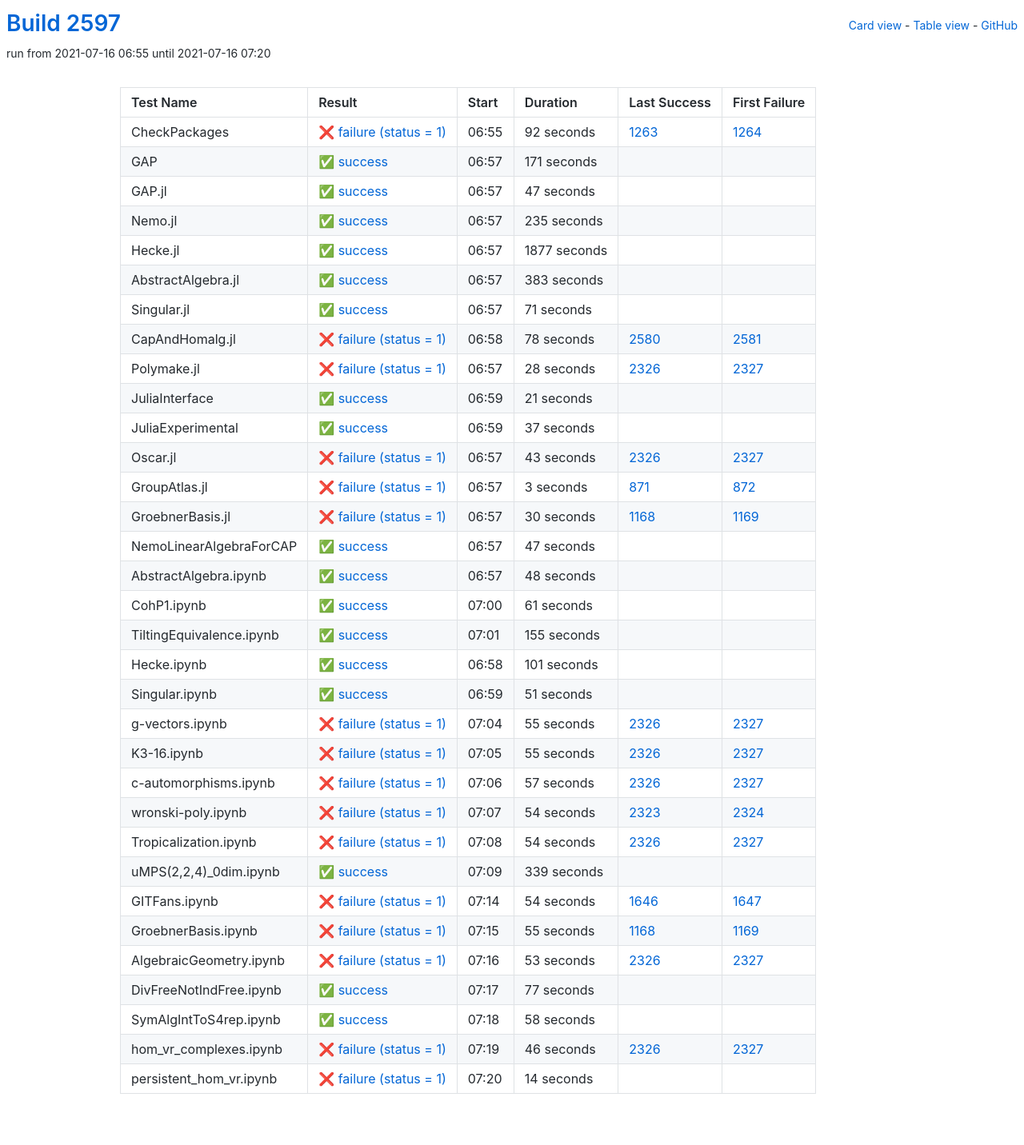
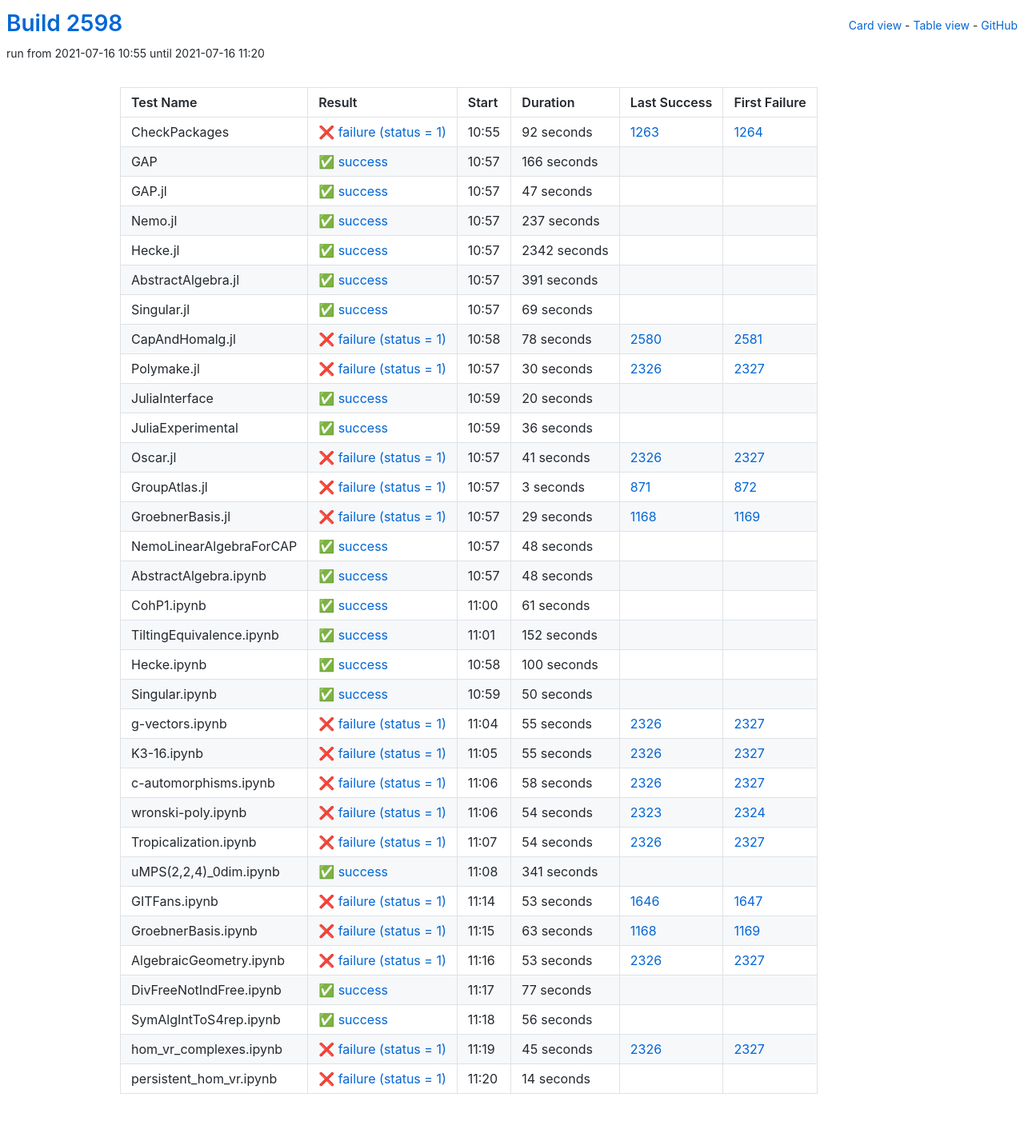
Before and after one commit to oscar-system/oscar-ci-status-stable, a Jekyll site: the page built from table.html, in a window 1280 px wide. Shown: the whole page at 80% size. Built offline with Jekyll 4.4.1, drawn with Linux system fonts in a browser that asks for light colours.

Commit message:
Build #2598

```diff
--- a/_data/ci.yml
+++ b/_data/ci.yml
@@ -1,6 +1,6 @@
 ---
-build: 2597
-build_url: https://oscarci.mathematik.uni-kl.de/job/oscar-stable/2597/
+build: 2598
+build_url: https://oscarci.mathematik.uni-kl.de/job/oscar-stable/2598/
 job: oscar-stable
 organization: oscar-system
 repo: oscar-ci-status-stable
@@ -8,8 +8,8 @@ repourl: https://github.com/oscar-system/oscar-ci-status-stable
 tests:
 - name: CheckPackages
   id: checkpackages
-  log: https://oscarci.mathematik.uni-kl.de/job/oscar-stable/2597/artifact/logs/build-2597/CheckPackages.log
-  start: 2021-07-16 06:55
+  log: https://oscarci.mathematik.uni-kl.de/job/oscar-stable/2598/artifact/logs/build-2598/CheckPackages.log
+  start: 2021-07-16 10:55
   success: false
   exitcode: 1
   status: failure
@@ -20,20 +20,20 @@ tests:
   first_failure_url: https://oscarci.mathematik.uni-kl.de/job/oscar-stable/1264/
 - name: GAP
   id: gap
-  log: https://oscarci.mathematik.uni-kl.de/job/oscar-stable/2597/artifact/logs/build-2597/GAP.log
-  start: 2021-07-16 06:57
+  log: https://oscarci.mathematik.uni-kl.de/job/oscar-stable/2598/artifact/logs/build-2598/GAP.log
+  start: 2021-07-16 10:57
   success: true
   exitcode: 0
   status: success
-  duration: 171
+  duration: 166
   last_success: false
   last_success_url:
   first_failure: false
   first_failure_url:
 - name: GAP.jl
   id: gap-jl
-  log: https://oscarci.mathematik.uni-kl.de/job/oscar-stable/2597/artifact/logs/build-2597/GAP.jl.log
-  start: 2021-07-16 06:57
+  log: https://oscarci.mathematik.uni-kl.de/job/oscar-stable/2598/artifact/logs/build-2598/GAP.jl.log
+  start: 2021-07-16 10:57
   success: true
   exitcode: 0
   status: success
@@ -44,56 +44,56 @@ tests:
   first_failure_url:
 - name: Nemo.jl
   id: nemo-jl
-  log: https://oscarci.mathematik.uni-kl.de/job/oscar-stable/2597/artifact/logs/build-2597/Nemo.jl.log
-  start: 2021-07-16 06:57
+  log: https://oscarci.mathematik.uni-kl.de/job/oscar-stable/2598/artifact/logs/build-2598/Nemo.jl.log
+  start: 2021-07-16 10:57
   success: true
   exitcode: 0
   status: success
-  duration: 235
+  duration: 237
   last_success: false
   last_success_url:
   first_failure: false
   first_failure_url:
 - name: Hecke.jl
   id: hecke-jl
-  log: https://oscarci.mathematik.uni-kl.de/job/oscar-stable/2597/artifact/logs/build-2597/Hecke.jl.log
-  start: 2021-07-16 06:57
+  log: https://oscarci.mathematik.uni-kl.de/job/oscar-stable/2598/artifact/logs/build-2598/Hecke.jl.log
+  start: 2021-07-16 10:57
   success: true
   exitcode: 0
   status: success
-  duration: 1877
+  duration: 2342
   last_success: false
   last_success_url:
   first_failure: false
   first_failure_url:
 - name: AbstractAlgebra.jl
   id: abstractalgebra-jl
-  log: https://oscarci.mathematik.uni-kl.de/job/oscar-stable/2597/artifact/logs/build-2597/AbstractAlgebra.jl.log
-  start: 2021-07-16 06:57
+  log: https://oscarci.mathematik.uni-kl.de/job/oscar-stable/2598/artifact/logs/build-2598/AbstractAlgebra.jl.log
+  start: 2021-07-16 10:57
   success: true
   exitcode: 0
   status: success
-  duration: 383
+  duration: 391
   last_success: false
   last_success_url:
   first_failure: false
   first_failure_url:
 - name: Singular.jl
   id: singular-jl
-  log: https://oscarci.mathematik.uni-kl.de/job/oscar-stable/2597/artifact/logs/build-2597/Singular.jl.log
-  start: 2021-07-16 06:57
+  log: https://oscarci.mathematik.uni-kl.de/job/oscar-stable/2598/artifact/logs/build-2598/Singular.jl.log
+  start: 2021-07-16 10:57
   success: true
   exitcode: 0
   status: success
-  duration: 71
+  duration: 69
   last_success: false
   last_success_url:
   first_failure: false
   first_failure_url:
 - name: CapAndHomalg.jl
   id: capandhomalg-jl
-  log: https://oscarci.mathematik.uni-kl.de/job/oscar-stable/2597/artifact/logs/build-2597/CapAndHomalg.jl.log
-  start: 2021-07-16 06:58
+  log: https://oscarci.mathematik.uni-kl.de/job/oscar-stable/2598/artifact/logs/build-2598/CapAndHomalg.jl.log
+  start: 2021-07-16 10:58
   success: false
   exitcode: 1
   status: failure
@@ -104,56 +104,56 @@ tests:
   first_failure_url: https://oscarci.mathematik.uni-kl.de/job/oscar-stable/2581/
 - name: Polymake.jl
   id: polymake-jl
-  log: https://oscarci.mathematik.uni-kl.de/job/oscar-stable/2597/artifact/logs/build-2597/Polymake.jl.log
-  start: 2021-07-16 06:57
+  log: https://oscarci.mathematik.uni-kl.de/job/oscar-stable/2598/artifact/logs/build-2598/Polymake.jl.log
+  start: 2021-07-16 10:57
   success: false
   exitcode: 1
   status: failure
-  duration: 28
+  duration: 30
   last_success: 2326
   last_success_url: https://oscarci.mathematik.uni-kl.de/job/oscar-stable/2326/
   first_failure: 2327
   first_failure_url: https://oscarci.mathematik.uni-kl.de/job/oscar-stable/2327/
 - name: JuliaInterface
   id: juliainterface
-  log: https://oscarci.mathematik.uni-kl.de/job/oscar-stable/2597/artifact/logs/build-2597/JuliaInterface.log
-  start: 2021-07-16 06:59
+  log: https://oscarci.mathematik.uni-kl.de/job/oscar-stable/2598/artifact/logs/build-2598/JuliaInterface.log
+  start: 2021-07-16 10:59
   success: true
   exitcode: 0
   status: success
-  duration: 21
+  duration: 20
   last_success: false
   last_success_url:
   first_failure: false
   first_failure_url:
 - name: JuliaExperimental
   id: juliaexperimental
-  log: https://oscarci.mathematik.uni-kl.de/job/oscar-stable/2597/artifact/logs/build-2597/JuliaExperimental.log
-  start: 2021-07-16 06:59
+  log: https://oscarci.mathematik.uni-kl.de/job/oscar-stable/2598/artifact/logs/build-2598/JuliaExperimental.log
+  start: 2021-07-16 10:59
   success: true
   exitcode: 0
   status: success
-  duration: 37
+  duration: 36
   last_success: false
   last_success_url:
   first_failure: false
   first_failure_url:
 - name: Oscar.jl
   id: oscar-jl
-  log: https://oscarci.mathematik.uni-kl.de/job/oscar-stable/2597/artifact/logs/build-2597/Oscar.jl.log
-  start: 2021-07-16 06:57
+  log: https://oscarci.mathematik.uni-kl.de/job/oscar-stable/2598/artifact/logs/build-2598/Oscar.jl.log
+  start: 2021-07-16 10:57
   success: false
   exitcode: 1
   status: failure
-  duration: 43
+  duration: 41
   last_success: 2326
   last_success_url: https://oscarci.mathematik.uni-kl.de/job/oscar-stable/2326/
   first_failure: 2327
   first_failure_url: https://oscarci.mathematik.uni-kl.de/job/oscar-stable/2327/
 - name: GroupAtlas.jl
   id: groupatlas-jl
-  log: https://oscarci.mathematik.uni-kl.de/job/oscar-stable/2597/artifact/logs/build-2597/GroupAtlas.jl.log
-  start: 2021-07-16 06:57
+  log: https://oscarci.mathematik.uni-kl.de/job/oscar-stable/2598/artifact/logs/build-2598/GroupAtlas.jl.log
+  start: 2021-07-16 10:57
   success: false
   exitcode: 1
   status: failure
@@ -164,32 +164,32 @@ tests:
   first_failure_url: https://oscarci.mathematik.uni-kl.de/job/oscar-stable/872/
 - name: GroebnerBasis.jl
   id: groebnerbasis-jl
-  log: https://oscarci.mathematik.uni-kl.de/job/oscar-stable/2597/artifact/logs/build-2597/GroebnerBasis.jl.log
-  start: 2021-07-16 06:57
+  log: https://oscarci.mathematik.uni-kl.de/job/oscar-stable/2598/artifact/logs/build-2598/GroebnerBasis.jl.log
+  start: 2021-07-16 10:57
   success: false
   exitcode: 1
   status: failure
-  duration: 30
+  duration: 29
   last_success: 1168
   last_success_url: https://oscarci.mathematik.uni-kl.de/job/oscar-stable/1168/
   first_failure: 1169
   first_failure_url: https://oscarci.mathematik.uni-kl.de/job/oscar-stable/1169/
 - name: NemoLinearAlgebraForCAP
   id: nemolinearalgebraforcap
-  log: https://oscarci.mathematik.uni-kl.de/job/oscar-stable/2597/artifact/logs/build-2597/NemoLinearAlgebraForCAP.log
-  start: 2021-07-16 06:57
+  log: https://oscarci.mathematik.uni-kl.de/job/oscar-stable/2598/artifact/logs/build-2598/NemoLinearAlgebraForCAP.log
+  start: 2021-07-16 10:57
   success: true
   exitcode: 0
   status: success
-  duration: 47
+  duration: 48
   last_success: false
   last_success_url:
   first_failure: false
   first_failure_url:
 - name: AbstractAlgebra.ipynb
   id: abstractalgebra-ipynb
-  log: https://oscarci.mathematik.uni-kl.de/job/oscar-stable/2597/artifact/logs/build-2597/AbstractAlgebra.ipynb.log
-  start: 2021-07-16 06:57
+  log: https://oscarci.mathematik.uni-kl.de/job/oscar-stable/2598/artifact/logs/build-2598/AbstractAlgebra.ipynb.log
+  start: 2021-07-16 10:57
   success: true
   exitcode: 0
   status: success
@@ -200,8 +200,8 @@ tests:
   first_failure_url:
 - name: CohP1.ipynb
   id: cohp1-ipynb
-  log: https://oscarci.mathematik.uni-kl.de/job/oscar-stable/2597/artifact/logs/build-2597/CohP1.ipynb.log
-  start: 2021-07-16 07:00
+  log: https://oscarci.mathematik.uni-kl.de/job/oscar-stable/2598/artifact/logs/build-2598/CohP1.ipynb.log
+  start: 2021-07-16 11:00
   success: true
   exitcode: 0
   status: success
@@ -212,44 +212,44 @@ tests:
   first_failure_url:
 - name: TiltingEquivalence.ipynb
   id: tiltingequivalence-ipynb
-  log: https://oscarci.mathematik.uni-kl.de/job/oscar-stable/2597/artifact/logs/build-2597/TiltingEquivalence.ipynb.log
-  start: 2021-07-16 07:01
+  log: https://oscarci.mathematik.uni-kl.de/job/oscar-stable/2598/artifact/logs/build-2598/TiltingEquivalence.ipynb.log
+  start: 2021-07-16 11:01
   success: true
   exitcode: 0
   status: success
-  duration: 155
+  duration: 152
   last_success: false
   last_success_url:
   first_failure: false
   first_failure_url:
 - name: Hecke.ipynb
   id: hecke-ipynb
-  log: https://oscarci.mathematik.uni-kl.de/job/oscar-stable/2597/artifact/logs/build-2597/Hecke.ipynb.log
-  start: 2021-07-16 06:58
+  log: https://oscarci.mathematik.uni-kl.de/job/oscar-stable/2598/artifact/logs/build-2598/Hecke.ipynb.log
+  start: 2021-07-16 10:58
   success: true
   exitcode: 0
   status: success
-  duration: 101
+  duration: 100
   last_success: false
   last_success_url:
   first_failure: false
   first_failure_url:
 - name: Singular.ipynb
   id: singular-ipynb
-  log: https://oscarci.mathematik.uni-kl.de/job/oscar-stable/2597/artifact/logs/build-2597/Singular.ipynb.log
-  start: 2021-07-16 06:59
+  log: https://oscarci.mathematik.uni-kl.de/job/oscar-stable/2598/artifact/logs/build-2598/Singular.ipynb.log
+  start: 2021-07-16 10:59
   success: true
   exitcode: 0
   status: success
-  duration: 51
+  duration: 50
   last_success: false
   last_success_url:
   first_failure: false
   first_failure_url:
 - name: g-vectors.ipynb
   id: g-vectors-ipynb
-  log: https://oscarci.mathematik.uni-kl.de/job/oscar-stable/2597/artifact/logs/build-2597/g-vectors.ipynb.log
-  start: 2021-07-16 07:04
+  log: https://oscarci.mathematik.uni-kl.de/job/oscar-stable/2598/artifact/logs/build-2598/g-vectors.ipynb.log
+  start: 2021-07-16 11:04
   success: false
   exitcode: 1
   status: failure
@@ -260,8 +260,8 @@ tests:
   first_failure_url: https://oscarci.mathematik.uni-kl.de/job/oscar-stable/2327/
 - name: K3-16.ipynb
   id: k3-16-ipynb
-  log: https://oscarci.mathematik.uni-kl.de/job/oscar-stable/2597/artifact/logs/build-2597/K3-16.ipynb.log
-  start: 2021-07-16 07:05
+  log: https://oscarci.mathematik.uni-kl.de/job/oscar-stable/2598/artifact/logs/build-2598/K3-16.ipynb.log
+  start: 2021-07-16 11:05
   success: false
   exitcode: 1
   status: failure
@@ -272,20 +272,20 @@ tests:
   first_failure_url: https://oscarci.mathematik.uni-kl.de/job/oscar-stable/2327/
 - name: c-automorphisms.ipynb
   id: c-automorphisms-ipynb
-  log: https://oscarci.mathematik.uni-kl.de/job/oscar-stable/2597/artifact/logs/build-2597/c-automorphisms.ipynb.log
-  start: 2021-07-16 07:06
+  log: https://oscarci.mathematik.uni-kl.de/job/oscar-stable/2598/artifact/logs/build-2598/c-automorphisms.ipynb.log
+  start: 2021-07-16 11:06
   success: false
   exitcode: 1
   status: failure
-  duration: 57
+  duration: 58
   last_success: 2326
   last_success_url: https://oscarci.mathematik.uni-kl.de/job/oscar-stable/2326/
   first_failure: 2327
   first_failure_url: https://oscarci.mathematik.uni-kl.de/job/oscar-stable/2327/
 - name: wronski-poly.ipynb
   id: wronski-poly-ipynb
-  log: https://oscarci.mathematik.uni-kl.de/job/oscar-stable/2597/artifact/logs/build-2597/wronski-poly.ipynb.log
-  start: 2021-07-16 07:07
+  log: https://oscarci.mathematik.uni-kl.de/job/oscar-stable/2598/artifact/logs/build-2598/wronski-poly.ipynb.log
+  start: 2021-07-16 11:06
   success: false
   exitcode: 1
   status: failure
@@ -296,8 +296,8 @@ tests:
   first_failure_url: https://oscarci.mathematik.uni-kl.de/job/oscar-stable/2324/
 - name: Tropicalization.ipynb
   id: tropicalization-ipynb
-  log: https://oscarci.mathematik.uni-kl.de/job/oscar-stable/2597/artifact/logs/build-2597/Tropicalization.ipynb.log
-  start: 2021-07-16 07:08
+  log: https://oscarci.mathematik.uni-kl.de/job/oscar-stable/2598/artifact/logs/build-2598/Tropicalization.ipynb.log
+  start: 2021-07-16 11:07
   success: false
   exitcode: 1
   status: failure
@@ -308,44 +308,44 @@ tests:
   first_failure_url: https://oscarci.mathematik.uni-kl.de/job/oscar-stable/2327/
 - name: uMPS(2,2,4)_0dim.ipynb
   id: umps-2-2-4-0dim-ipynb
-  log: https://oscarci.mathematik.uni-kl.de/job/oscar-stable/2597/artifact/logs/build-2597/uMPS-2-2-4-_0dim.ipynb.log
-  start: 2021-07-16 07:09
+  log: https://oscarci.mathematik.uni-kl.de/job/oscar-stable/2598/artifact/logs/build-2598/uMPS-2-2-4-_0dim.ipynb.log
+  start: 2021-07-16 11:08
   success: true
   exitcode: 0
   status: success
-  duration: 339
+  duration: 341
   last_success: false
   last_success_url:
   first_failure: false
   first_failure_url:
 - name: GITFans.ipynb
   id: gitfans-ipynb
-  log: https://oscarci.mathematik.uni-kl.de/job/oscar-stable/2597/artifact/logs/build-2597/GITFans.ipynb.log
-  start: 2021-07-16 07:14
+  log: https://oscarci.mathematik.uni-kl.de/job/oscar-stable/2598/artifact/logs/build-2598/GITFans.ipynb.log
+  start: 2021-07-16 11:14
   success: false
   exitcode: 1
   status: failure
-  duration: 54
+  duration: 53
   last_success: 1646
   last_success_url: https://oscarci.mathematik.uni-kl.de/job/oscar-stable/1646/
   first_failure: 1647
   first_failure_url: https://oscarci.mathematik.uni-kl.de/job/oscar-stable/1647/
 - name: GroebnerBasis.ipynb
   id: groebnerbasis-ipynb
-  log: https://oscarci.mathematik.uni-kl.de/job/oscar-stable/2597/artifact/logs/build-2597/GroebnerBasis.ipynb.log
-  start: 2021-07-16 07:15
+  log: https://oscarci.mathematik.uni-kl.de/job/oscar-stable/2598/artifact/logs/build-2598/GroebnerBasis.ipynb.log
+  start: 2021-07-16 11:15
   success: false
   exitcode: 1
   status: failure
-  duration: 55
+  duration: 63
   last_success: 1168
   last_success_url: https://oscarci.mathematik.uni-kl.de/job/oscar-stable/1168/
   first_failure: 1169
   first_failure_url: https://oscarci.mathematik.uni-kl.de/job/oscar-stable/1169/
 - name: AlgebraicGeometry.ipynb
   id: algebraicgeometry-ipynb
-  log: https://oscarci.mathematik.uni-kl.de/job/oscar-stable/2597/artifact/logs/build-2597/AlgebraicGeometry.ipynb.log
-  start: 2021-07-16 07:16
+  log: https://oscarci.mathematik.uni-kl.de/job/oscar-stable/2598/artifact/logs/build-2598/AlgebraicGeometry.ipynb.log
+  start: 2021-07-16 11:16
   success: false
   exitcode: 1
   status: failure
@@ -356,8 +356,8 @@ tests:
   first_failure_url: https://oscarci.mathematik.uni-kl.de/job/oscar-stable/2327/
 - name: DivFreeNotIndFree.ipynb
   id: divfreenotindfree-ipynb
-  log: https://oscarci.mathematik.uni-kl.de/job/oscar-stable/2597/artifact/logs/build-2597/DivFreeNotIndFree.ipynb.log
-  start: 2021-07-16 07:17
+  log: https://oscarci.mathematik.uni-kl.de/job/oscar-stable/2598/artifact/logs/build-2598/DivFreeNotIndFree.ipynb.log
+  start: 2021-07-16 11:17
   success: true
   exitcode: 0
   status: success
@@ -368,32 +368,32 @@ tests:
   first_failure_url:
 - name: SymAlgIntToS4rep.ipynb
   id: symalginttos4rep-ipynb
-  log: https://oscarci.mathematik.uni-kl.de/job/oscar-stable/2597/artifact/logs/build-2597/SymAlgIntToS4rep.ipynb.log
-  start: 2021-07-16 07:18
+  log: https://oscarci.mathematik.uni-kl.de/job/oscar-stable/2598/artifact/logs/build-2598/SymAlgIntToS4rep.ipynb.log
+  start: 2021-07-16 11:18
   success: true
   exitcode: 0
   status: success
-  duration: 58
+  duration: 56
   last_success: false
   last_success_url:
   first_failure: false
   first_failure_url:
 - name: hom_vr_complexes.ipynb
   id: hom-vr-complexes-ipynb
-  log: https://oscarci.mathematik.uni-kl.de/job/oscar-stable/2597/artifact/logs/build-2597/hom_vr_complexes.ipynb.log
-  start: 2021-07-16 07:19
+  log: https://oscarci.mathematik.uni-kl.de/job/oscar-stable/2598/artifact/logs/build-2598/hom_vr_complexes.ipynb.log
+  start: 2021-07-16 11:19
   success: false
   exitcode: 1
   status: failure
-  duration: 46
+  duration: 45
   last_success: 2326
   last_success_url: https://oscarci.mathematik.uni-kl.de/job/oscar-stable/2326/
   first_failure: 2327
   first_failure_url: https://oscarci.mathematik.uni-kl.de/job/oscar-stable/2327/
 - name: persistent_hom_vr.ipynb
   id: persistent-hom-vr-ipynb
-  log: https://oscarci.mathematik.uni-kl.de/job/oscar-stable/2597/artifact/logs/build-2597/persistent_hom_vr.ipynb.log
-  start: 2021-07-16 07:20
+  log: https://oscarci.mathematik.uni-kl.de/job/oscar-stable/2598/artifact/logs/build-2598/persistent_hom_vr.ipynb.log
+  start: 2021-07-16 11:20
   success: false
   exitcode: 1
   status: failure
```
Also changed, not shown: README.md.
